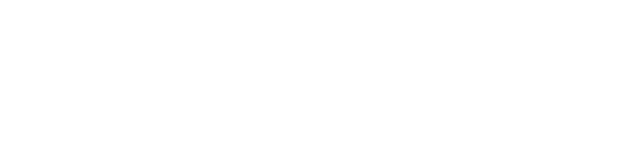
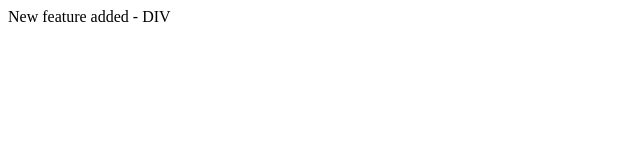
Before and after one commit to KamalDev7/project2, a plain HTML site: page index.html in a window 1280 px wide. Shown: the whole page, without its empty margins (0-640 px from the left). Drawn offline with Linux system fonts and the light colour scheme.

Commit message:
New File added

```diff
--- a/index.html
+++ b/index.html
@@ -6,6 +6,6 @@
     <title>Sample code</title>
 </head>
 <body>
-
+    New feature added - DIV
 </body>
 </html>
```
